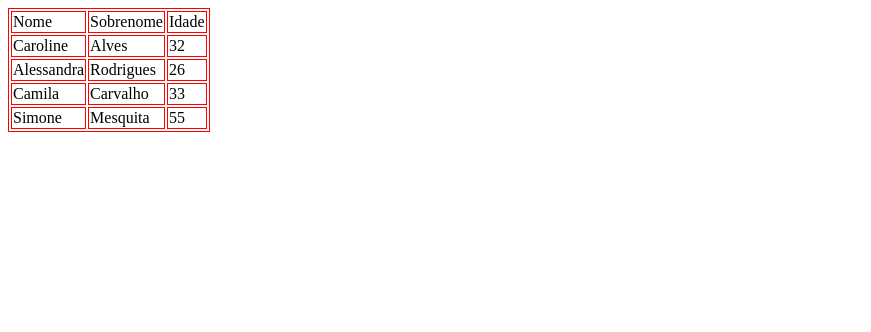
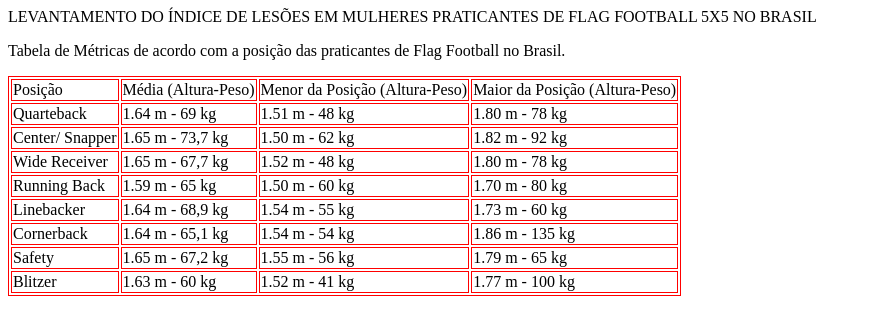
Before and after one commit to Carolalves90/Projetinho-git, a plain HTML site: page index.html in a window 1280 px wide. Shown: the whole page, without its empty margins (0-871 px from the left). Drawn offline with Linux system fonts and the light colour scheme.

Commit message:
tabela posições

```diff
--- a/index.html
+++ b/index.html
@@ -2,29 +2,58 @@
     <head>
         <title>Tabela</title>
     </head>
+    <body>
+        <p>LEVANTAMENTO DO ÍNDICE DE LESÕES EM MULHERES PRATICANTES DE FLAG FOOTBALL 5X5 NO BRASIL</p>
 
-    <body>
+        <p>Tabela de Métricas de acordo com a posição das praticantes de Flag Football no Brasil.</p>
+
         <table border="1" bordercolor="red">
         <tr>
-            <td>Nome</td>
-            <td>Sobrenome</td>
-            <td>Idade</td>
+            <td>Posição</td>
+            <td>Média (Altura-Peso)</td>
+            <td>Menor da Posição (Altura-Peso)</td>
+            <td>Maior da Posição (Altura-Peso)</td>
          <tr>
-             <td>Caroline</td>
-             <td>Alves</td>
-             <td>32</td>
+            <td>Quarteback</td>
+            <td>1.64 m - 69 kg</td>
+            <td>1.51 m - 48 kg</td>
+            <td>1.80 m - 78 kg</td>
         <tr>
-            <td>Alessandra</td>
-            <td>Rodrigues</td>
-            <td>26</td>
+            <td>Center/ Snapper</td>
+            <td>1.65 m - 73,7 kg</td>
+            <td>1.50 m - 62 kg</td>
+            <td>1.82 m - 92 kg</td>
         <tr>
-            <td>Camila</td>
-            <td>Carvalho</td>
-            <td>33</td>
+            <td>Wide Receiver</td>
+            <td>1.65 m - 67,7 kg</td>
+            <td>1.52 m - 48 kg</td>
+            <td>1.80 m - 78 kg</td>
         <tr>
-            <td>Simone</td>
-            <td>Mesquita</td>
-            <td>55</td>
+            <td>Running Back</td>
+            <td>1.59 m - 65 kg</td>
+            <td>1.50 m - 60 kg</td>
+            <td>1.70 m - 80 kg</td>
+        <tr>
+            <td>Linebacker</td>
+            <td>1.64 m - 68,9 kg</td>
+            <td>1.54 m - 55 kg</td>
+            <td>1.73 m - 60 kg</td>
+        <tr>
+            <td>Cornerback</td>
+            <td>1.64 m - 65,1 kg</td>
+            <td>1.54 m - 54 kg</td>
+            <td>1.86 m - 135 kg</td>
+        <tr>
+            <td>Safety</td>
+            <td>1.65 m - 67,2 kg</td>
+            <td>1.55 m - 56 kg</td>
+            <td>1.79 m - 65 kg</td>
+        <tr>
+            <td>Blitzer</td>
+            <td>1.63 m - 60 kg</td>
+            <td>1.52 m - 41 kg</td>
+            <td>1.77 m - 100 kg</td>
+        </tr>
         </table>
     </body>
 
```
